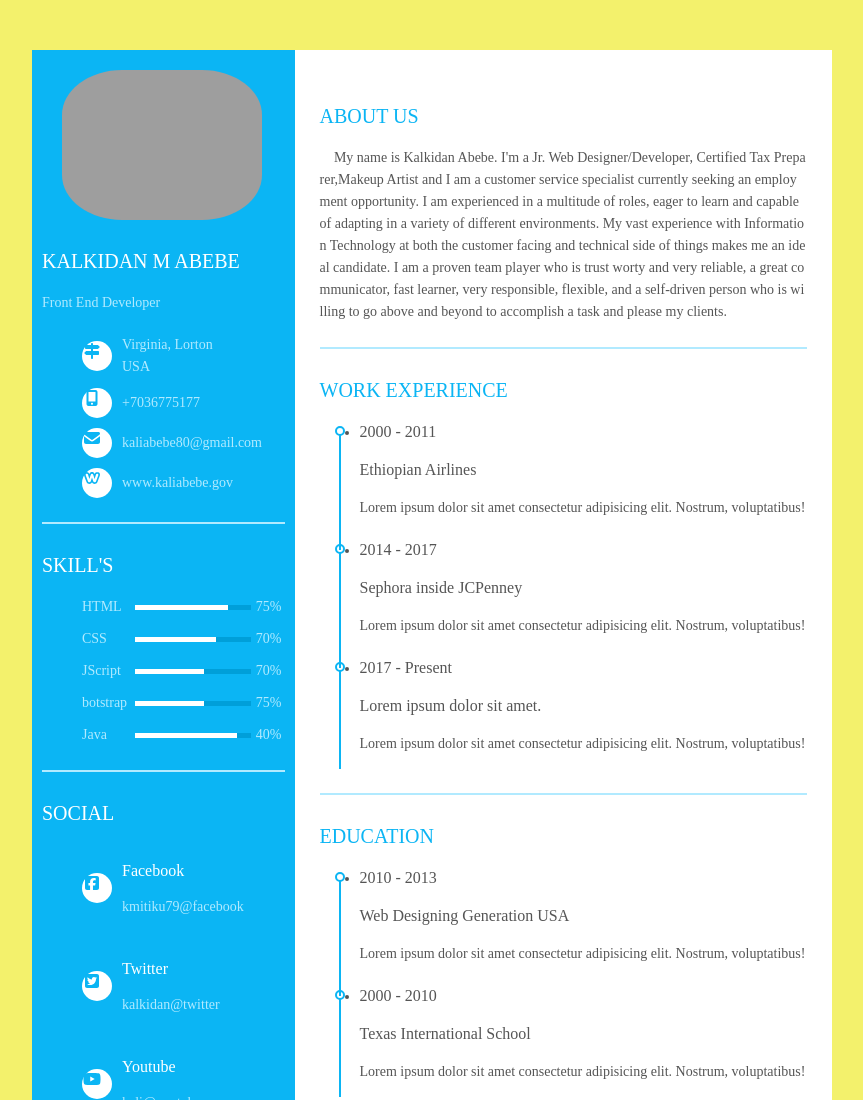
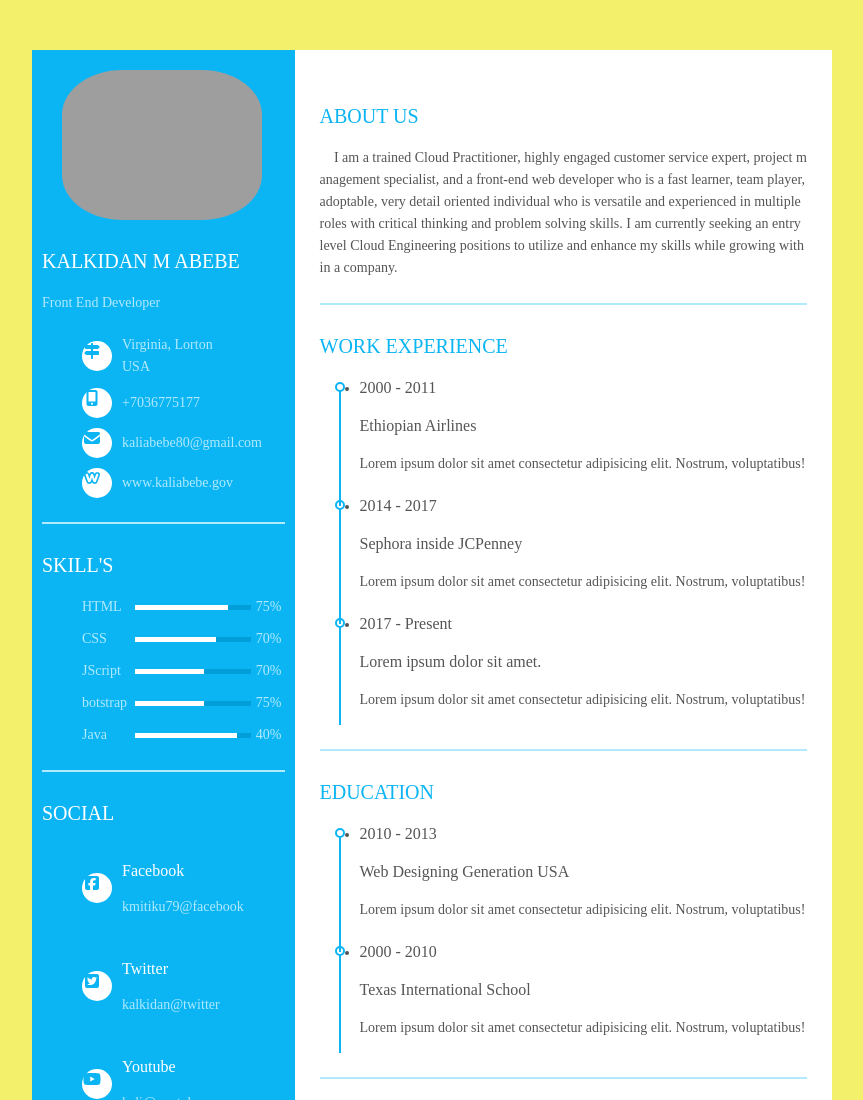
Before and after one commit to KaliAbebe/Defered_CV, a plain HTML site: page index.html in a window 1280 px wide. Shown: the top 1100 px of the page, without its empty margins (208-1071 px from the left). Drawn offline with Linux system fonts and the light colour scheme; grey boxes are pictures that could not be loaded.

Commit message:
Update index.html

```diff
--- a/index.html
+++ b/index.html
@@ -155,9 +155,8 @@
                 <div class="title">
                     <p class="bold">About us</p>
                 </div>
-                <p> My name is Kalkidan Abebe. I'm a Jr. Web Designer/Developer, Certified Tax Preparer,Makeup Artist and I am a customer service specialist currently seeking an employment opportunity. I am experienced in a multitude of roles, eager to learn and capable of adapting in a variety of different environments. My vast experience with Information Technology at both the customer facing and technical side of things makes me an ideal candidate.
-
-                I am a proven team player who is trust worty  and very reliable, a great communicator, fast learner, very responsible, flexible, and a self-driven person who is willing to go above and beyond to accomplish a task and please my clients.</p>
+                <p> I am a trained Cloud Practitioner, highly engaged customer service expert, project management specialist, and a front-end web developer who is a fast learner, team player, adoptable, very detail oriented individual who is versatile and experienced in multiple roles with critical thinking and problem solving skills. I am currently seeking an entry level Cloud Engineering positions to utilize and enhance my skills while growing within a company.
+                    </p>
             </div>
             <div class="resume_item resume_work">
                 <div class="title">
```
